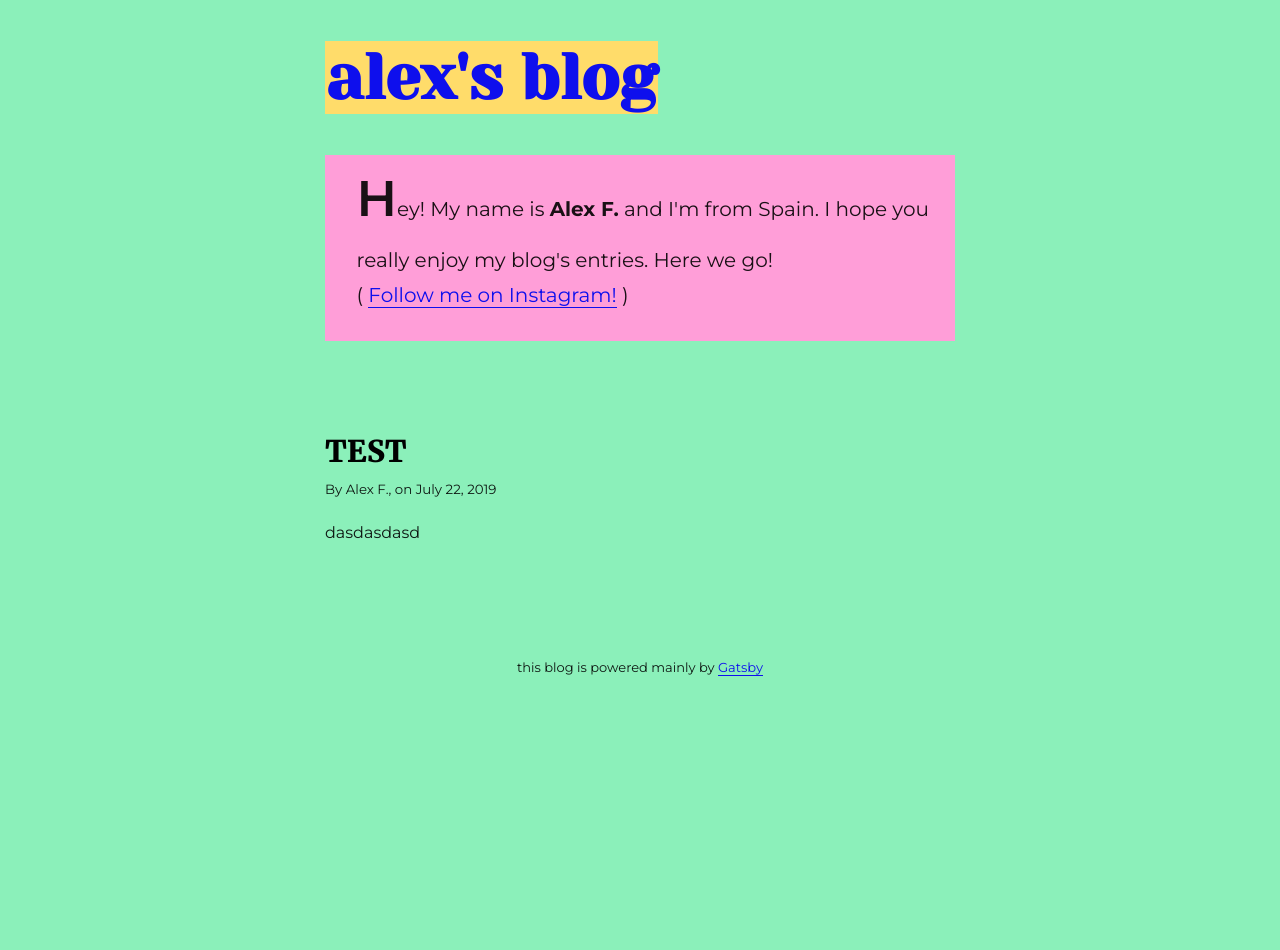
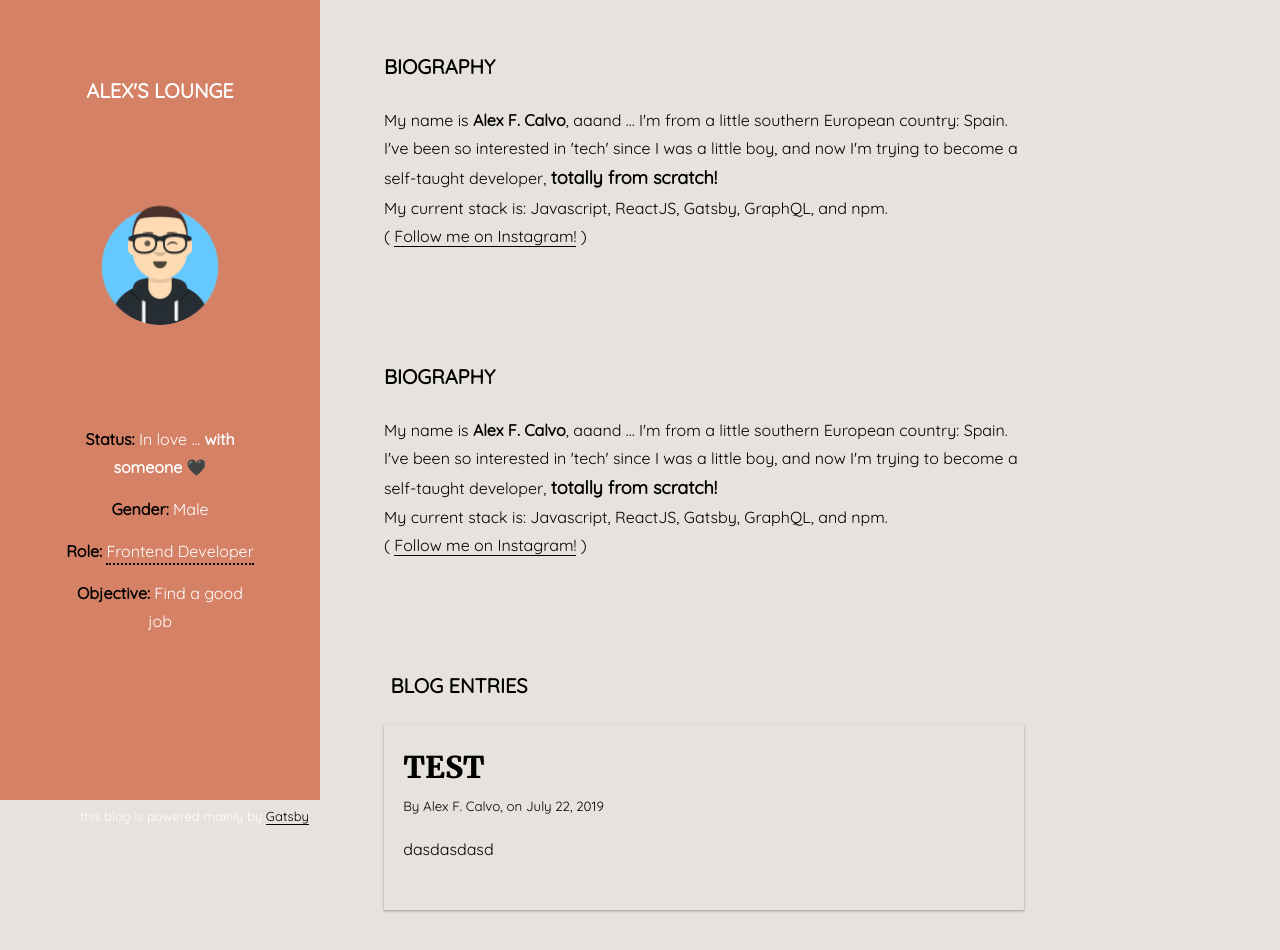
Before and after one commit to MartialWrapper/my-blog, a Gatsby site: page / in a window 1280 px wide. Before the commit the page ends 800 px from the top, so only its background shows below. Built offline with nearby package versions, Linux system fonts and the light colour scheme; Gatsby itself is replaced by a stand-in of ours; some packages are replaced by stand-ins of ours.

Commit message:
12313
213123

```diff
--- a/gatsby-config.js
+++ b/gatsby-config.js
@@ -1,7 +1,8 @@
 module.exports = {
+
   siteMetadata: {
-    title: `alex's blog`,
-    author: `Alex F.`,
+    title: `ALEX'S LOUNGE`,
+    author: `Alex F. Calvo`,
     description: `A blog.`,
     siteUrl: `https://alex-blog.netlify.com/`,
     social: {
@@ -27,6 +28,7 @@ module.exports = {
       resolve: `gatsby-transformer-remark`,
       options: {
         plugins: [
+          `gatsby-plugin-netlify-cms`,
           {
             resolve: `gatsby-remark-images`,
             options: {
@@ -74,5 +76,6 @@ module.exports = {
         pathToConfigModule: `src/utils/typography`,
       },
     },
+
   ],
 }
--- a/package.json
+++ b/package.json
@@ -13,6 +13,7 @@
     "gatsby-plugin-feed": "^2.3.4",
     "gatsby-plugin-google-analytics": "^2.1.4",
     "gatsby-plugin-manifest": "^2.2.3",
+    "gatsby-plugin-netlify": "^2.1.3",
     "gatsby-plugin-netlify-cms": "^4.1.6",
     "gatsby-plugin-offline": "^2.2.4",
     "gatsby-plugin-react-helmet": "^3.1.2",
@@ -39,6 +40,7 @@
     "typography-theme-wordpress-2016": "^0.16.19"
   },
   "devDependencies": {
+    "gh-pages": "^2.0.1",
     "prettier": "^1.18.2"
   },
   "homepage": "https://github.com/gatsbyjs/gatsby-starter-blog#readme",
--- a/src/components/bio.js
+++ b/src/components/bio.js
@@ -21,23 +21,42 @@ const Bio = () => {
 
   const { author, social } = data.site.siteMetadata
   return (
+    <React.Fragment>
     <div
       style={{
         display: `flex`,
-        marginBottom: '15%',
-        backgroundColor: '#ff9ed8',
-        paddingLeft: '5%'
+        marginBottom: '5%',
+        flexDirection: 'column'
       }}
     >
+      <h1 className="Title" style={{ maxWidth: '50%', fontSize: '20px', color: 'black', textAlign: 'left'}}>BIOGRAPHY</h1>
       <p className="Text">
-        <span className="LetHigh">H</span>ey! My name is <strong>{author}</strong> and I'm from Spain. I hope you really enjoy my blog's entries. Here we go!
+        My name is <strong>{author}</strong>, aaand ... I'm from a little southern European country: Spain. <br /> I've been so interested in 'tech' since I was a little boy, and now I'm trying to become a self-taught developer, <span className="LetHigh">totally from scratch!</span> <br /> My current stack is: Javascript, ReactJS, Gatsby, GraphQL, and npm.
         {` `}
         <br></br>
-        ( <a href={`https://www.instagram.com/${social.instagram}`}>
+        ( <a className="Text" href={`https://www.instagram.com/${social.instagram}`}>
           Follow me on Instagram!
         </a> )
       </p>
     </div>
+    <div
+      style={{
+        display: `flex`,
+        marginBottom: '5%',
+        flexDirection: 'column'
+      }}
+    >
+      <h1 className="Title" style={{ maxWidth: '50%', fontSize: '20px', color: 'black', textAlign: 'left'}}>BIOGRAPHY</h1>
+      <p className="Text">
+        My name is <strong>{author}</strong>, aaand ... I'm from a little southern European country: Spain. <br /> I've been so interested in 'tech' since I was a little boy, and now I'm trying to become a self-taught developer, <span className="LetHigh">totally from scratch!</span> <br /> My current stack is: Javascript, ReactJS, Gatsby, GraphQL, and npm.
+        {` `}
+        <br></br>
+        ( <a className="Text" href={`https://www.instagram.com/${social.instagram}`}>
+          Follow me on Instagram!
+        </a> )
+      </p>
+    </div>
+    </React.Fragment>
   )
 }
 
--- a/src/components/css/body.css
+++ b/src/components/css/body.css
@@ -1,10 +1,29 @@
-@import url('https://fonts.googleapis.com/css?family=Montserrat&display=swap');
+@import url('https://fonts.googleapis.com/css?family=Open+Sans|Quicksand&display=swap');
+
+html {
+    min-height: 100vh;
+}
+
+
 
 body {
-    font-family: 'Montserrat';
-    background: #8bf0ba;
+    color: white;
+    background: #E6E2DD;
+    min-height: 100vh;
+    font-family: 'Quicksand';
+}
+
+
+span {
+    color: black;
 }
 
 a {
-    color: #0e0fed;
+    color: black;
+    text-decoration: none;
+
 }
+
+@media (min-width: 100px) and (max-width: 1053px) {
+
+}
--- a/src/components/css/footer.css
+++ b/src/components/css/footer.css
@@ -1,7 +1,18 @@
 .Footer {
-    background: white;
     font-size: 13px;
     margin-top: 15vh;
-    text-align: center;
-    line-height: 0vw;
+    padding-left: 25%;
+    text-align: left;
+    line-height: 3vw;
 }
+
+@media (min-width: 100px) and (max-width: 1053px) {
+    .Footer {
+        font-size: 13px;
+        margin-top: 15vh;
+        padding-left: 25%;
+        padding-right: 25%;
+        text-align: center;
+        line-height: 3vw;
+    }
+}
--- /dev/null
+++ b/src/components/css/header.css
@@ -0,0 +1,35 @@
+.Header {
+    position: fixed;
+    top: 0;
+    bottom: 0;
+    min-height: 100vh;
+    min-width: 25%;
+    max-width: 25%;
+    background: #D48166;
+    text-align: center;
+}
+
+img {
+    z-index: 100;
+    width: 40%;
+    background: transparent;
+    border-radius: 50%;
+}
+
+@media (min-width: 100px) and (max-width: 1053px) {
+    .Header {
+        position: relative;
+        min-height: auto;
+        max-width: 100%;
+        min-width: 100%;
+        padding-bottom: 3%;
+        margin-bottom: 20%;
+        text-align: center;
+    }
+    img {
+        z-index: 100;
+        width: 35%;
+        background: transparent;
+        border-radius: 50%;
+    }
+}
--- /dev/null
+++ b/src/components/css/innerwrapper.css
@@ -0,0 +1,9 @@
+.Inner-Wrapper {
+    position: relative;
+}
+
+@media (min-width: 100px) and (max-width: 1053px) {
+    .Inner-Wrapper {
+        position: relative;
+    }
+}
--- a/src/components/css/lethigh.css
+++ b/src/components/css/lethigh.css
@@ -1,4 +1,5 @@
 .LetHigh {
-    font-size: 50px;
+    color: black;
+    font-size: 18px;
     font-weight: 600;
 }
--- /dev/null
+++ b/src/components/css/main.css
@@ -0,0 +1,18 @@
+.Main {
+    display: flex;
+    margin-left: 30%;
+    min-width: 50%;
+    max-width: 50%;
+    flex-direction: column;
+}
+
+@media (min-width: 100px) and (max-width: 1053px) {
+    .Main {
+        margin-left: 5%;
+        margin-right: 5%;
+        min-width: 90%;
+    }
+    .Main > div {
+        flex-direction: column;
+    }
+}
--- /dev/null
+++ b/src/components/css/noob.css
@@ -0,0 +1,10 @@
+.Noob {
+    display: flex;
+    flex-direction: row;
+}
+
+@media (min-width: 100px) and (max-width: 1053px) {
+    .Noob {
+        flex-direction: column;
+    }
+}
--- /dev/null
+++ b/src/components/css/responsivewrapper.css
@@ -0,0 +1,23 @@
+
+.ResponsiveWrapper {
+    display: flex;
+    margin-top: 20%;
+    margin-bottom: 20%;
+    text-align: center;
+    padding-right: 20%;
+    padding-left: 20%;
+}
+
+@media (min-width: 100px) and (max-width: 1053px) {
+    .ResponsiveWrapper {
+        padding: 0;
+        min-width: 50%;
+        max-width: 100%;
+        margin-top: 20%;
+        margin-bottom: 20%;
+        text-align: left;
+        margin-left: auto;
+        justify-content: center;
+        margin-right: auto;
+    }
+}
--- a/src/components/css/text.css
+++ b/src/components/css/text.css
@@ -1,7 +1,8 @@
-@import url('https://fonts.googleapis.com/css?family=Montserrat&display=swap');
+@import url('https://fonts.googleapis.com/css?family=Open+Sans|Quicksand&display=swap');
 
 
 .Text {
-    font-family: 'Montserrat';
-    font-size: 20px;
+    color: black;
+    font-family: 'Quicksand';
+    font-size: 100%;
 }
--- a/src/components/css/title.css
+++ b/src/components/css/title.css
@@ -1,8 +1,23 @@
-@import url('https://fonts.googleapis.com/css?family=Yeseva+One&display=swap');
+@import url('https://fonts.googleapis.com/css?family=Open+Sans|Quicksand&display=swap');
 
 
 
 .Title {
-    font-family: 'Yeseva One';
-    color: #0e0fed;
+    text-align: center;
+    min-width: 120px;
+    font-size: 20px;
+    font-family: 'Quicksand';
+    color: white;
 }
+
+.Post {
+    max-width: 100%;
+    min-width: 100%;
+    margin-bottom: 3%;
+}
+
+.Posts-Wrapper {
+    display: flex;
+    flex-wrap: wrap;
+    margin-bottom: 20%;
+}
--- /dev/null
+++ b/src/components/css/underline.css
@@ -0,0 +1,4 @@
+.Underline {
+    border-bottom: 2px dotted black;
+    padding-bottom: 1%;
+}
--- a/src/components/layout.js
+++ b/src/components/layout.js
@@ -4,8 +4,22 @@ import { Link } from "gatsby"
 import './css/body.css'
 import './css/title.css'
 import './css/footer.css'
+import './css/header.css'
+import './css/main.css'
+import './css/noob.css'
+import './css/footerwrapper.css'
+import './css/underline.css'
+import './css/responsivewrapper.css'
+import './css/innerwrapper.css'
+
+
+import Pic from '../../content/assets/pic.jpg'
 
 import { rhythm, scale } from "../utils/typography"
+
+
+
+
 
 class Layout extends React.Component {
   render() {
@@ -17,9 +31,11 @@ class Layout extends React.Component {
       header = (
         <h1
           style={{
-            ...scale(1.5),
-            marginBottom: rhythm(1.5),
-            marginTop: 0,
+            ...scale(1),
+            marginRight: 'auto',
+            marginLeft: 'auto',
+            paddingBottom: rhythm(1.5),
+            textAlign: 'center',
           }}
         >
           <Link
@@ -27,7 +43,6 @@ class Layout extends React.Component {
             style={{
               boxShadow: `none`,
               textDecoration: `none`,
-              backgroundColor: '#ffdc6a'
             }}
             to={`/`}
           >
@@ -38,18 +53,18 @@ class Layout extends React.Component {
     } else {
       header = (
         <h3 className="Title"
-          style={{
-            fontFamily: `Montserrat, sans-serif`,
-            marginTop: 0,
-            backgroundColor: '#ffdc6a',
-            maxWidth: '130px'
-          }}
+        style={{
+          ...scale(1),
+          marginRight: 'auto',
+          marginLeft: 'auto',
+          paddingBottom: rhythm(1.5),
+          textAlign: 'center',
+        }}
         >
           <Link className="Title"
             style={{
               boxShadow: `none`,
               textDecoration: `none`,
-              color: `inherit`,
             }}
             to={`/`}
           >
@@ -63,18 +78,40 @@ class Layout extends React.Component {
         style={{
           marginLeft: `auto`,
           marginRight: `auto`,
-          maxWidth: rhythm(24),
-          padding: `${rhythm(1.5)} ${rhythm(3 / 4)}`,
+          minWidth: '100%',
+          maxWidth: '100%',
         }}
       >
-        <header>{header}</header>
-        <main>{children}</main>
+        <div className="Noob">
+        <header className="Header">
+        <div className="Inner-Wrapper">
+        {header}
+        <img alt="A guy" src={Pic} />
+        <div className="ResponsiveWrapper">
+
+          <ul style={{listStyle: 'none'}}>
+            <li><span style={{fontWeight: '900'}}>Status: </span> In love ...
+            <b> with someone <span role="img" aria-label="xd">🖤</span></b></li>
+            <li><span style={{fontWeight: '900'}}>Gender: </span> Male</li>
+            <li><span style={{fontWeight: '900'}}>Role: </span> <span className="Underline" style={{color: 'white'}}>Frontend Developer</span></li>
+            <li><span style={{fontWeight: '900'}}>Objective: </span> Find a good job</li>
+          </ul>
+        </div>
+        <div className="FooterWrapper">
         <footer className="Footer">
           this blog is powered mainly by
           {` `}
           <a href="https://www.gatsbyjs.org">Gatsby</a>
         </footer>
-      </div>
+        </div>
+        </div>
+        </header>
+
+        <main className="Main">{children}</main>
+        </div>
+
+        </div>
+
     )
   }
 }
--- a/src/pages/index.js
+++ b/src/pages/index.js
@@ -5,6 +5,7 @@ import Bio from "../components/bio"
 import Layout from "../components/layout"
 import SEO from "../components/seo"
 import { rhythm } from "../utils/typography"
+import './../components/css/title.css'
 
 class BlogIndex extends React.Component {
   render() {
@@ -15,15 +16,18 @@ class BlogIndex extends React.Component {
 
     return (
       <Layout location={this.props.location} title={siteTitle}>
-        <SEO title="All posts" />
+        <SEO title="Home" />
         <Bio />
+        <h1 className="Title" style={{paddingLeft: '1%', maxWidth: '50%', fontSize: '20px', color: 'black', textAlign: 'left'}}>BLOG ENTRIES</h1>
+        <div className="Posts-Wrapper">
         {posts.map(({ node }) => {
           const title = node.frontmatter.title || node.fields.slug
           return (
-            <div style={{marginBottom: '10%'}} key={node.fields.slug}>
+            <div className="Post" style={{marginBottom: '3%', color: 'black', boxShadow: '0 1px 3px rgba(0,0,0,0.12), 0 1px 2px rgba(0,0,0,0.24)', padding: '3%'}} key={node.fields.slug}>
               <h3
                 style={{
                   marginBottom: rhythm(1 / 4),
+                  marginTop: rhythm(1 / 4),
                 }}
               >
                 <Link style={{ boxShadow: `none`, color: 'black', fontSize: '30px' }} to={node.fields.slug}>
@@ -31,14 +35,19 @@ class BlogIndex extends React.Component {
                 </Link>
               </h3>
               <small>By {author}, on {node.frontmatter.date} </small>
-              <p style={{marginTop: '1em'}}
+              <p style={{marginTop: '1em', overflow: 'hidden'}}
                 dangerouslySetInnerHTML={{
                   __html: node.frontmatter.description || node.excerpt,
                 }}
               />
+
             </div>
+
+
           )
         })}
+        </div>
+
       </Layout>
     )
   }
--- a/src/templates/blog-post.js
+++ b/src/templates/blog-post.js
@@ -23,8 +23,8 @@ class BlogPostTemplate extends React.Component {
         />
         <h1
           style={{
-            marginTop: rhythm(1),
-            marginBottom: 0,
+            marginTop: rhythm(2),
+            marginBottom: '3%',
           }}
         >
           {post.frontmatter.title}
```
Also changed, not shown: content/assets/pic.jpg (added), src/components/css/footerwrapper.css (added), 1 other file.
